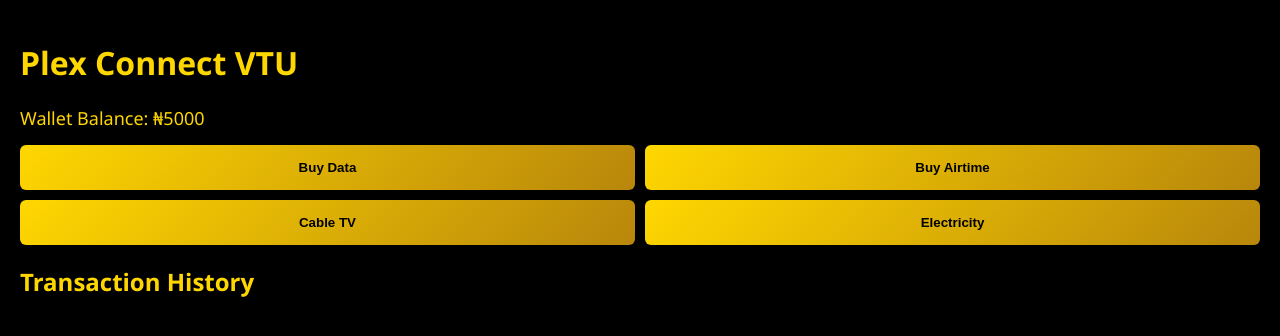
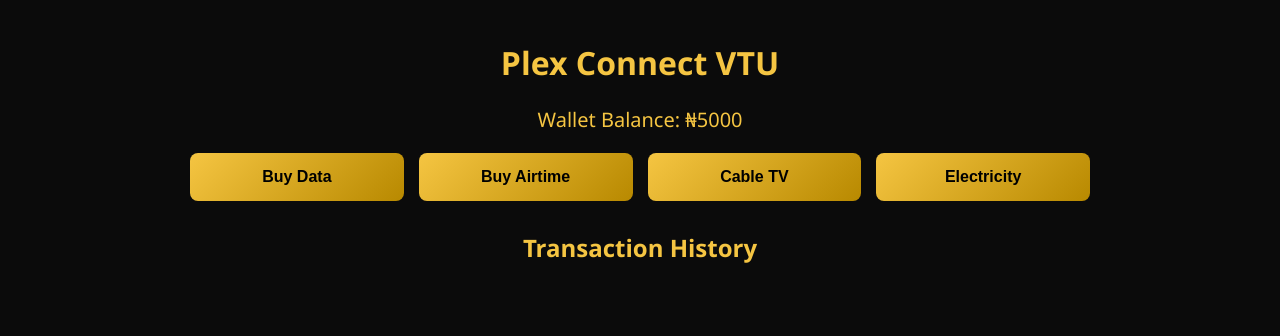
Before and after one commit to PApi0987/plex-connect-frontend, a React app: page / in a window 1280 px wide. Shown: the top 336 px of the page. Built offline with nearby package versions, Linux system fonts and the light colour scheme.

Commit message:
Update styles.css

```diff
--- a/src/styles.css
+++ b/src/styles.css
@@ -1,33 +1,43 @@
 body {
   margin: 0;
-  background: #000;
-  color: gold;
   font-family: "Segoe UI", sans-serif;
+  background: #0b0b0b;
+  color: #f5c542;
 }
 
 .container {
+  max-width: 900px;
+  margin: auto;
   padding: 20px;
 }
 
+h1, h2 {
+  text-align: center;
+  color: #f5c542;
+}
+
 .wallet {
-  font-size: 18px;
-  margin-bottom: 15px;
+  text-align: center;
+  font-size: 20px;
+  margin-bottom: 20px;
 }
 
 .grid {
   display: grid;
-  grid-template-columns: repeat(2, 1fr);
-  gap: 10px;
+  grid-template-columns: repeat(auto-fit, minmax(200px, 1fr));
+  gap: 15px;
+  margin-bottom: 30px;
 }
 
 button {
-  background: linear-gradient(135deg, gold, #b8860b);
+  background: linear-gradient(135deg, #f5c542, #b88900);
+  color: #000;
   border: none;
   padding: 15px;
+  font-size: 16px;
+  border-radius: 8px;
+  cursor: pointer;
   font-weight: bold;
-  cursor: pointer;
-  color: black;
-  border-radius: 6px;
 }
 
 button:hover {
@@ -38,3 +48,17 @@
   list-style: none;
   padding: 0;
 }
+
+li {
+  background: #111;
+  padding: 10px;
+  margin-bottom: 8px;
+  border-left: 4px solid #f5c542;
+}
+
+pre {
+  background: #111;
+  padding: 15px;
+  overflow-x: auto;
+  color: #00ffae;
+}
```
